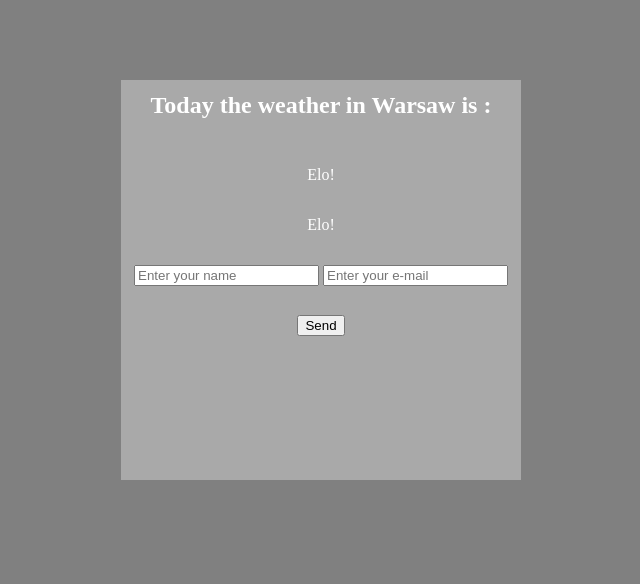
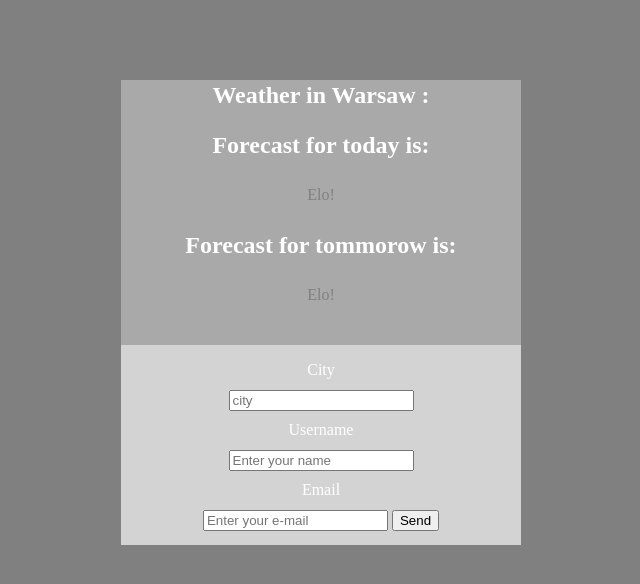
Before and after one commit to cojestmordo/Wether_app_v0.5, a website: page public/index.html in a window 1280 px wide. Shown: the whole page, without its empty margins (319-959 px from the left). Drawn offline with Linux system fonts and the light colour scheme; no server answers.

Commit message:
some style changes

```diff
--- a/Routes/api.js
+++ b/Routes/api.js
@@ -14,7 +14,6 @@ app.get('/',  (req, res) => {
             url: `http://api.weatherapi.com/v1/forecast.json?key=${api_key}&q=${city}&days=2&aqi=no&alerts=no`
         }
         let api_res = await axios(config)
-        // const weather = api_res.data.current.condition.text;
         return res.json(api_res.data)
     }
    getAPI();
--- a/public/index.html
+++ b/public/index.html
@@ -9,13 +9,19 @@
 </head>
 <body>
     <section class='main'>
-        <h1>Today the weather in Warsaw is :</h1>
+        <h1>Weather in Warsaw :</h1>
+        <h2>Forecast for today is: </h2>
         <div id ='currentWeather'>Elo!</div>
+        <h2>Forecast for tommorow is: </h2>
         <div id ='forecastWeather'>Elo!</div>
         <form action="/send" method="POST">
+            <label for='city'>City</label>
+            <input type='text' name='city' placeholder="city" id='city' />
+            <label for='username'>Username</label>
             <input type='text' name='username' placeholder="Enter your name" id='username' />
-            <input type="email" name="newID" placeholder="Enter your e-mail" id='mail' />
-            <input type="submit" value="Send" id='button'/>
+            <label for='email'>Email</label>
+            <input type='email' name="newID" placeholder="Enter your e-mail" id='mail' />
+            <input type='submit' value="Send" id='button'/>
         </form>
     </section>
     <script src='index.js'></script>
--- a/public/styles.css
+++ b/public/styles.css
@@ -3,11 +3,25 @@ body{
     color:white;
 }
 .main{
-    line-height: 50px;
+    line-height: 30px;
     text-align: center;
     margin:auto;
     margin-top:5rem;
-    height: 400px;
+    height: 445px;
     width: 400px;
     background-color: darkgray;
 }
+#currentWeather{
+    color:gray;
+}
+#forecastWeather{
+    color:gray;
+}
+form{
+    margin-top:35px;
+    background-color: lightgray;
+    padding:10px;
+}
+form label{
+display: block;
+}
```
